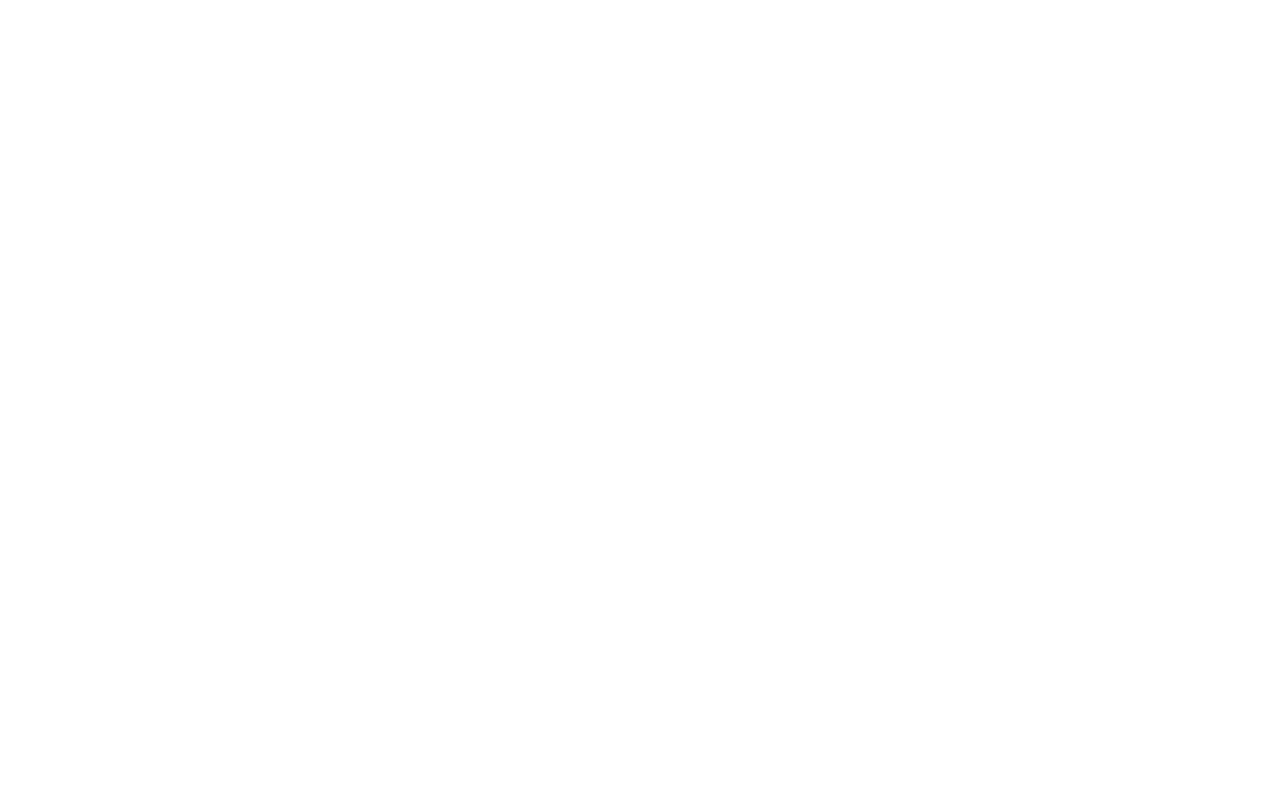
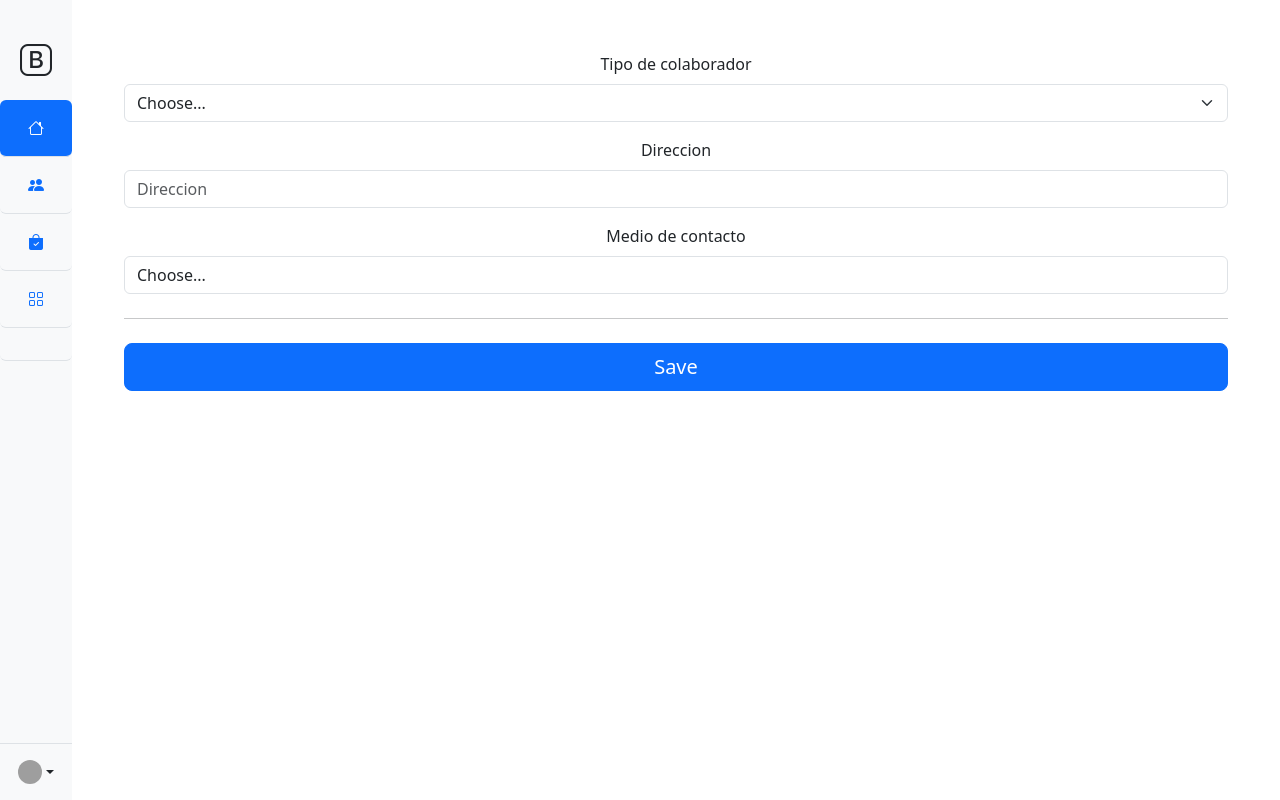
Before and after one commit to GuidoSiverio/tp-fe-dds, a React (Vite) app: page /colaboradores in a window 1280 px wide. Before the commit this address had no page. Built offline with nearby package versions, Linux system fonts and the light colour scheme; grey boxes are pictures that could not be loaded.

Commit message:
subo form de vianda y de colaborador

```diff
--- a/src/entities-jsx/App.jsx
+++ b/src/entities-jsx/App.jsx
@@ -4,6 +4,7 @@
 import Home from "./Home";
 import Login from "./Login";
 import Vianda from "./Vianda";
+import Colaborador from "./Colaborador";
 
 function App() {
   const [error, setError] = useState(null);
@@ -96,6 +97,7 @@
       {/* Renderiza el componente Home en la ruta "/home" */}
       <Route path="/home" element={<Home />} />
       <Route path="/viandas" element={<Vianda />} />
+      <Route path="/colaboradores" element={<Colaborador />} />
     </Routes>
   );
 }
--- /dev/null
+++ b/src/entities-jsx/Colaborador.jsx
@@ -0,0 +1,256 @@
+import React, { useState } from "react";
+import Sidebar from "./Sidebar";
+
+function Colaboador() {
+  const [tipoColaborador, setTipoColaborador] = useState("");
+  const [humana, setHumano] = useState({
+    direccion: "",
+    medioDeContacto: "",
+    nombre: "",
+    apellido: "",
+    fechaNacimiento: "",
+  });
+  const [juridica, setJuridica] = useState({
+    direccion: "",
+    medioDeContacto: "",
+    razonSocial: "",
+    tipo: "",
+    rubro: "",
+  });
+  const localhost = "http://localhost:8080";
+
+  async function addColaborador() {
+    //e.preventDefault();
+    console.log(humana);
+    console.log(juridica);
+    const persona =
+      tipoColaborador === "humana" ? "/persona-humana" : "/persona-juridica";
+
+    const json = tipoColaborador === "humana" ? humana : juridica;
+    try {
+      const response = await fetch(localhost + "/colaboradores" + persona, {
+        method: "POST",
+        headers: {
+          "Content-Type": "application/json",
+        },
+        body: JSON.stringify(json),
+      });
+
+      console.log(humana);
+      console.log(juridica);
+
+      console.log("Register response:", response);
+    } catch (error) {
+      console.error("Error during register:", error);
+      setError(error);
+    }
+  }
+
+  const handleChangeColaboradorType = (tipo) => {
+    setTipoColaborador(tipo);
+  };
+
+  const handleChange = (field, value) => {
+    if (tipoColaborador === "humana") {
+      setHumano({
+        ...humana,
+        [field]: value,
+      });
+    } else if (tipoColaborador === "juridica") {
+      setJuridica({
+        ...juridica,
+        [field]: value,
+      });
+    }
+  };
+
+  const handleDateChange = (field, value) => {
+    const formattedDate = new Date(value).toISOString().slice(0, -1);
+    handleChange(field, formattedDate);
+  };
+
+  return (
+    <div className="Colaborador">
+      <Sidebar />
+      <div className="content">
+        {/* Aquí puedes agregar el contenido principal de tu aplicación */}
+        <form className="needs-validation" noValidate>
+          <div className="row g-3">
+            <div className="col-12">
+              <label htmlFor="colaborador" className="form-label">
+                Tipo de colaborador
+              </label>
+              <select
+                className="form-select"
+                id="country"
+                required
+                onChange={(e) => handleChangeColaboradorType(e.target.value)}
+              >
+                <option value="">Choose...</option>
+                <option value="humana">Persona humana</option>
+                <option value="juridica">Persona juridica</option>
+              </select>
+              <div className="invalid-feedback">
+                Tipo de colaborador requerido.
+              </div>
+            </div>
+
+            <div className="col-12">
+              <label htmlFor="direccion" className="form-label">
+                Direccion
+              </label>
+              <input
+                type="text"
+                className="form-control"
+                id="direccion"
+                placeholder="Direccion"
+                required
+                onChange={(e) => handleChange("direccion", e.target.value)}
+              />
+              <div className="invalid-feedback">Direccion requerida.</div>
+            </div>
+
+            <div className="col-12">
+              <label htmlFor="medioDeContacto" className="form-label">
+                Medio de contacto
+              </label>
+              <select
+                type="medioDeContacto"
+                className="form-control"
+                id="medioDeContacto"
+                placeholder="Medio de contacto"
+                required
+                onChange={(e) =>
+                  handleChange("medioDeContacto", e.target.value)
+                }
+              >
+                <option value="">Choose...</option>
+                <option>Whatsapp</option>
+                <option>Email</option>
+              </select>
+              <div className="invalid-feedback">
+                Medio de contacto requerido.
+              </div>
+            </div>
+
+            {tipoColaborador === "humana" && (
+              <>
+                <div className="col-12">
+                  <label htmlFor="nombre" className="form-label">
+                    Nombre
+                  </label>
+                  <input
+                    type="text"
+                    className="form-control"
+                    id="nombre"
+                    placeholder="Nombre"
+                    required
+                    onChange={(e) => handleChange("nombre", e.target.value)}
+                  />
+                  <div className="invalid-feedback">Nombre requerido.</div>
+                </div>
+
+                <div className="col-12">
+                  <label htmlFor="apellido" className="form-label">
+                    Apellido
+                  </label>
+                  <input
+                    type="text"
+                    className="form-control"
+                    id="apellido"
+                    placeholder="Apellido"
+                    required
+                    onChange={(e) => handleChange("apellido", e.target.value)}
+                  />
+                  <div className="invalid-feedback">Apellido requerido.</div>
+                </div>
+
+                <div className="col-12">
+                  <label htmlFor="fechaNacimiento" className="form-label">
+                    Fecha de nacimiento
+                  </label>
+                  <input
+                    type="date"
+                    className="form-control"
+                    id="fechaNacimiento"
+                    required
+                    onChange={(e) =>
+                      handleDateChange("fechaNacimiento", e.target.value)
+                    }
+                  />
+                  <div className="invalid-feedback">
+                    Fecha de nacimiento requerida.
+                  </div>
+                </div>
+              </>
+            )}
+            {tipoColaborador === "juridica" && (
+              <>
+                <div className="col-12">
+                  <label htmlFor="razonSocial" className="form-label">
+                    Razón Social
+                  </label>
+                  <input
+                    type="text"
+                    className="form-control"
+                    id="razonSocial"
+                    placeholder="Razón Social"
+                    required
+                    onChange={(e) =>
+                      handleChange("razonSocial", e.target.value)
+                    }
+                  />
+                  <div className="invalid-feedback">
+                    Razón Social requerida.
+                  </div>
+                </div>
+
+                <div className="col-12">
+                  <label htmlFor="tipo" className="form-label">
+                    Tipo
+                  </label>
+                  <input
+                    type="text"
+                    className="form-control"
+                    id="tipo"
+                    placeholder="Tipo"
+                    required
+                    onChange={(e) => handleChange("tipo", e.target.value)}
+                  />
+                  <div className="invalid-feedback">Tipo requerido.</div>
+                </div>
+
+                <div className="col-12">
+                  <label htmlFor="rubro" className="form-label">
+                    Rubro
+                  </label>
+                  <input
+                    type="text"
+                    className="form-control"
+                    id="rubro"
+                    placeholder="Rubro"
+                    required
+                    onChange={(e) => handleChange("rubro", e.target.value)}
+                  />
+                  <div className="invalid-feedback">Rubro requerido.</div>
+                </div>
+              </>
+            )}
+          </div>
+
+          <hr className="my-4" />
+
+          <button
+            className="w-100 btn btn-primary btn-lg"
+            type="button"
+            onClick={addColaborador}
+          >
+            Save
+          </button>
+        </form>
+      </div>
+    </div>
+  );
+}
+
+export default Colaboador;
--- a/src/entities-jsx/Vianda.jsx
+++ b/src/entities-jsx/Vianda.jsx
@@ -1,7 +1,44 @@
-import React from "react";
+import React, { useState } from "react";
 import Sidebar from "./Sidebar";
 
 function Vianda() {
+  const [vianda, setVianda] = useState({
+    comida: "",
+    fechaCaducidad: "",
+    fechaDonacion: "",
+    calorias: "",
+    peso: "",
+    fechaEntrega: "",
+    fueEntregada: "",
+    colaborador: "",
+  });
+  const localhost = "http://localhost:8080";
+
+  async function addVianda() {
+    //e.preventDefault();
+    try {
+      const response = fetch(localhost + "/vianda", {
+        method: "POST",
+        headers: {
+          "Content-Type": "application/json",
+        },
+        body: JSON.stringify(vianda),
+      });
+
+      console.log("Register response:", response);
+    } catch (error) {
+      console.error("Error during register:", error);
+      setError(error);
+    }
+  }
+
+  const handleChange = (key, value) => {
+    setVianda({
+      ...vianda,
+      [key]: value,
+    });
+  };
+
   return (
     <div className="Vianda">
       <Sidebar />
@@ -19,6 +56,7 @@
                 id="comida"
                 placeholder="Comida"
                 required
+                onChange={(e) => handleChange("comida", e.target.value)}
               />
               <div className="invalid-feedback">
                 Nombre de la comida requerida.
@@ -29,7 +67,13 @@
               <label htmlFor="date" className="form-label">
                 Fecha de caducidad
               </label>
-              <input type="date" className="form-control" id="date" required />
+              <input
+                type="date"
+                className="form-control"
+                id="date"
+                required
+                onChange={(e) => handleChange("fechaCaducidad", e.target.value)}
+              />
               <div className="invalid-feedback">
                 Fecha de caducidad requerida.
               </div>
@@ -46,6 +90,7 @@
                   id="calorias"
                   placeholder="Calorias"
                   required
+                  onChange={(e) => handleChange("calorias", e.target.value)}
                 />
                 <div className="invalid-feedback">Calorias requeridas.</div>
               </div>
@@ -61,6 +106,7 @@
                 id="peso"
                 placeholder="Peso"
                 required
+                onChange={(e) => handleChange("peso", e.target.value)}
               />
               <div className="invalid-feedback">Peso requerido</div>
             </div>
@@ -69,7 +115,12 @@
               <label htmlFor="colaborador" className="form-label">
                 Colaboador
               </label>
-              <select className="form-select" id="country" required>
+              <select
+                className="form-select"
+                id="country"
+                required
+                onChange={(e) => handleChange("colaborador", e.target.value)}
+              >
                 <option value="">Choose...</option>
                 <option>Guido</option>
               </select>
@@ -80,7 +131,12 @@
               <label htmlFor="heladera" className="form-label">
                 Heladera
               </label>
-              <select className="form-select" id="country" required>
+              <select
+                className="form-select"
+                id="country"
+                required
+                onChange={(e) => handleChange("heladera", e.target.value)}
+              >
                 <option value="">Choose...</option>
                 <option>Heladera1</option>
               </select>
@@ -90,7 +146,11 @@
 
           <hr className="my-4" />
 
-          <button className="w-100 btn btn-primary btn-lg" type="submit">
+          <button
+            className="w-100 btn btn-primary btn-lg"
+            type="submit"
+            onClick={addVianda}
+          >
             Save
           </button>
         </form>
```
